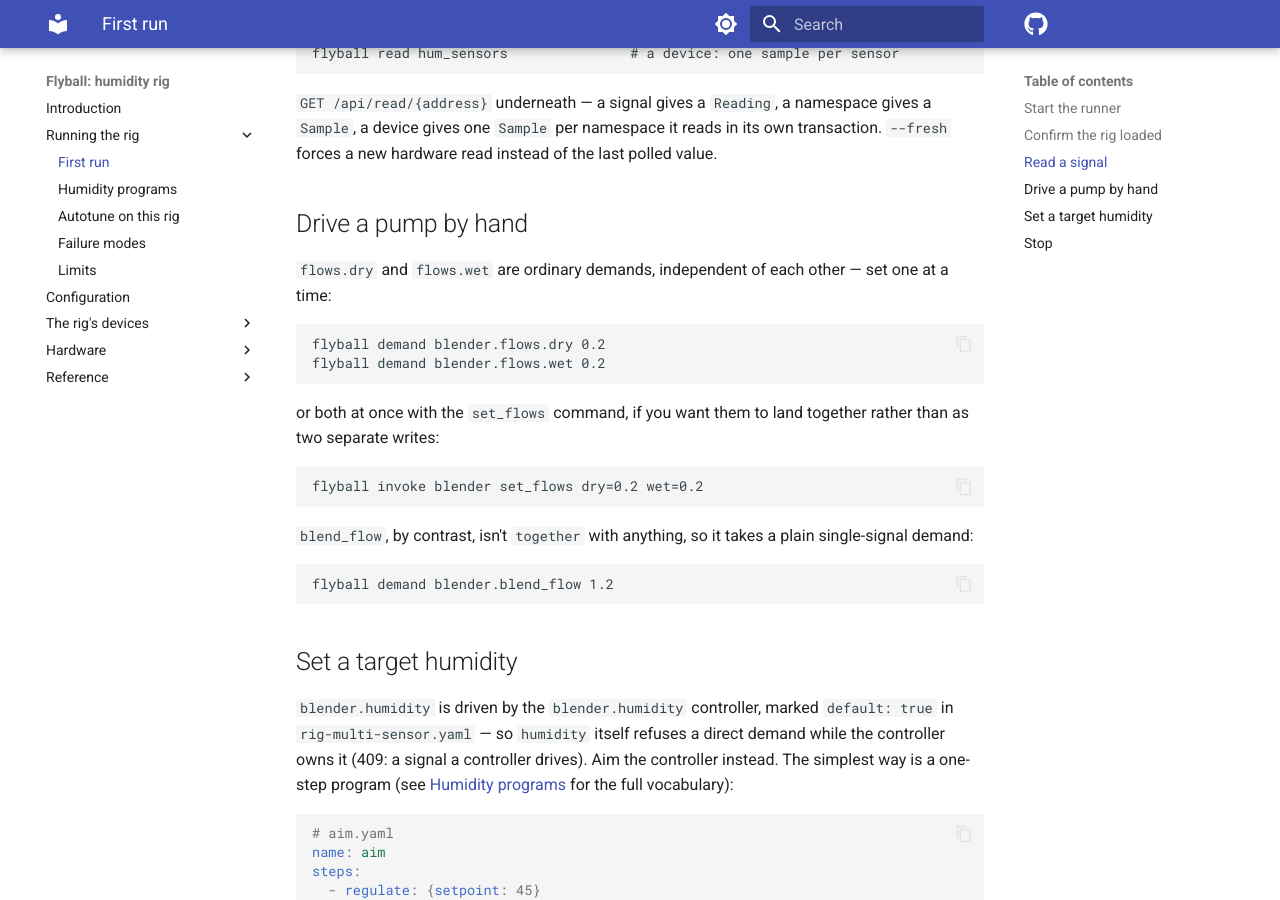
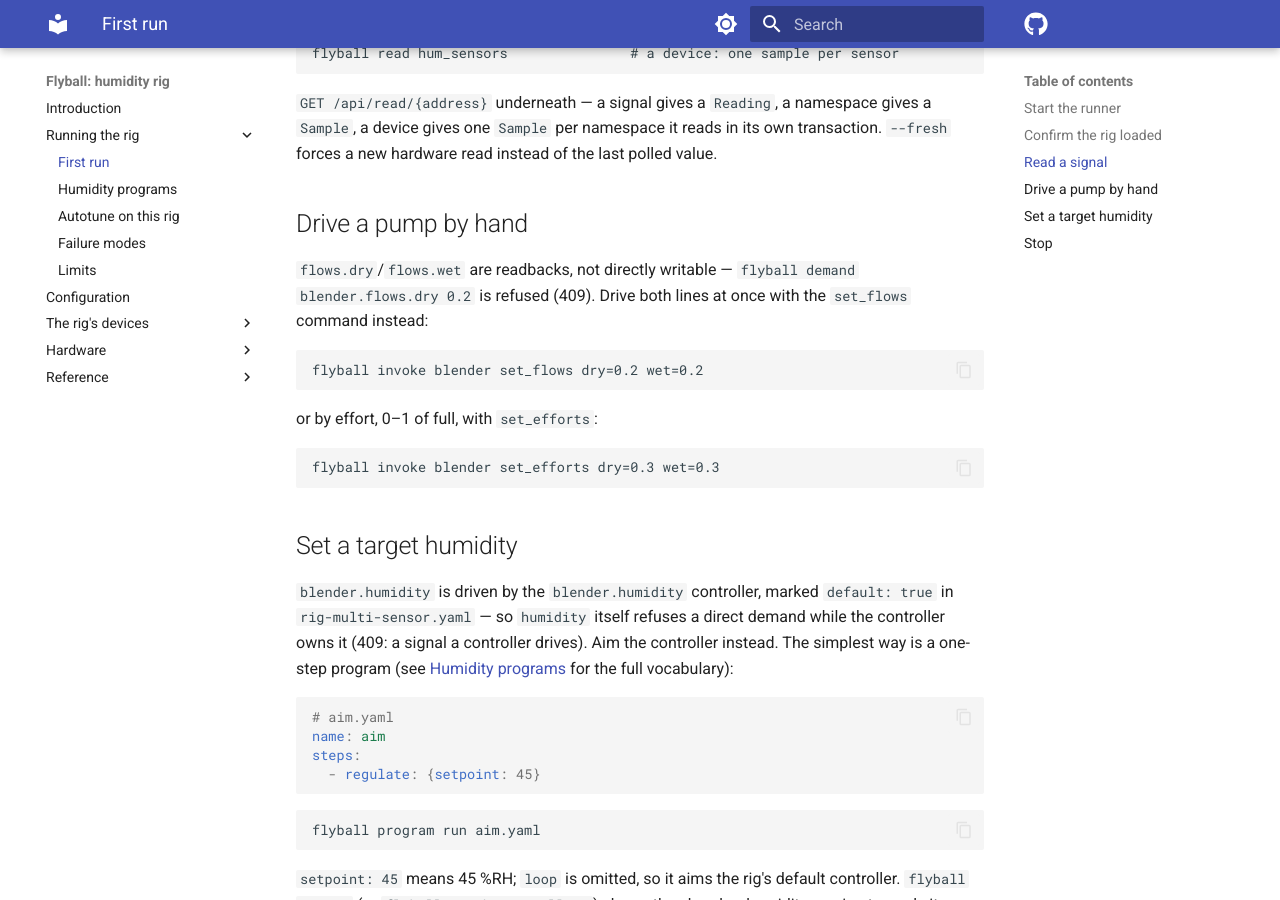
Before and after one commit to bengineer42/humctrl, an MkDocs documentation site: the page built from book/src/1-running/first-run.md, in a window 1280 px wide and 900 px high, scrolled down 953 px. Built offline with MkDocs 1.6.1 and Material for MkDocs 9.7.7, drawn with Linux system fonts in a browser that asks for light colours; comment, search, counter and statistics services are not loaded.

Commit message:
docs: flows/efforts/wet_fraction are readbacks, not direct demands
first-run.md's "drive a pump by hand" walkthrough demanded flows.dry/wet
directly and invoked the old `together` concept for blend_flow; both are
stale since flows.*/efforts.*/blend.wet_fraction became access=RP
readbacks. Point the walkthrough at set_flows/set_efforts instead.

blender.md's signal table still called blend.wet_fraction settable
directly by set_fraction; corrected to read-only, set only by the
command, matching the flows.*/efforts.* rows already fixed.

set_humidity/set_fraction's docstrings said a left-out argument "keeps
its current value" -- true, but vague about what actually happens: the
rig fills the linked argument from the signal's current reading and
re-applies it (Rig.run_command), not a no-op. Reworded to say so.

Signed-off-by: Bengineer <158306087+bengineer42@users.noreply.github.com>

````diff
--- a/book/src/1-running/first-run.md
+++ b/book/src/1-running/first-run.md
@@ -48,26 +48,18 @@ of the last polled value.
 
 ## Drive a pump by hand
 
-`flows.dry` and `flows.wet` are ordinary demands, independent of each
-other — set one at a time:
-
-```
-flyball demand blender.flows.dry 0.2
-flyball demand blender.flows.wet 0.2
-```
-
-or both at once with the `set_flows` command, if you want them to land
-together rather than as two separate writes:
+`flows.dry`/`flows.wet` are readbacks, not directly writable — `flyball
+demand blender.flows.dry 0.2` is refused (409). Drive both lines at once
+with the `set_flows` command instead:
 
 ```
 flyball invoke blender set_flows dry=0.2 wet=0.2
 ```
 
-`blend_flow`, by contrast, isn't `together` with anything, so it takes a
-plain single-signal demand:
+or by effort, 0–1 of full, with `set_efforts`:
 
 ```
-flyball demand blender.blend_flow 1.2
+flyball invoke blender set_efforts dry=0.3 wet=0.3
 ```
 
 ## Set a target humidity
````
Also changed, not shown: book/src/3-devices/blender.md (+6 -5 lines), 1 other file.
